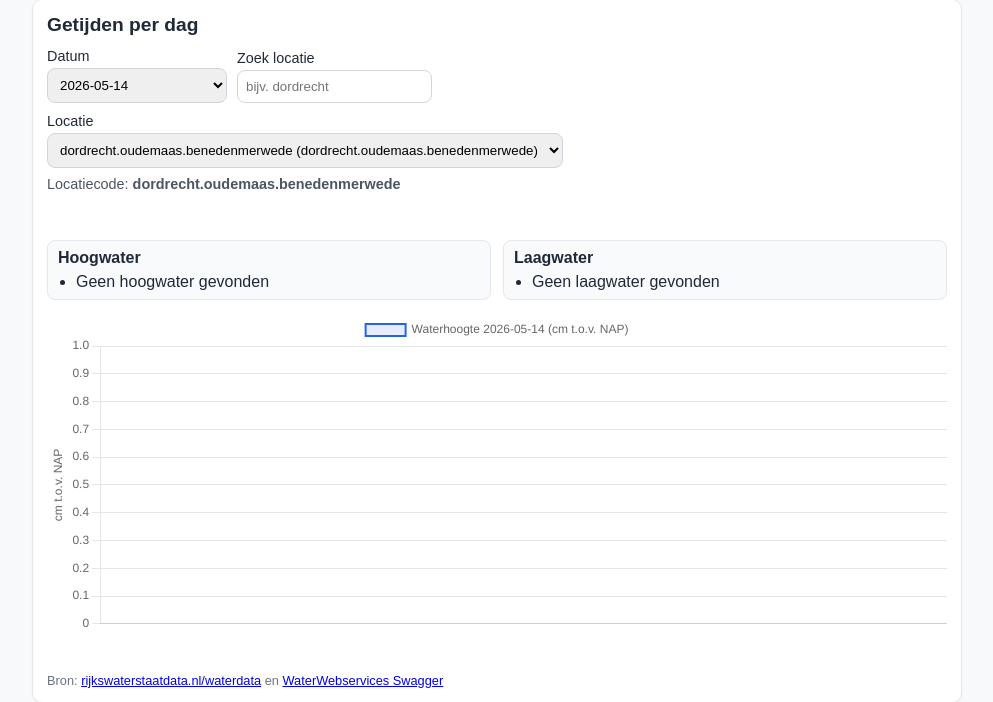
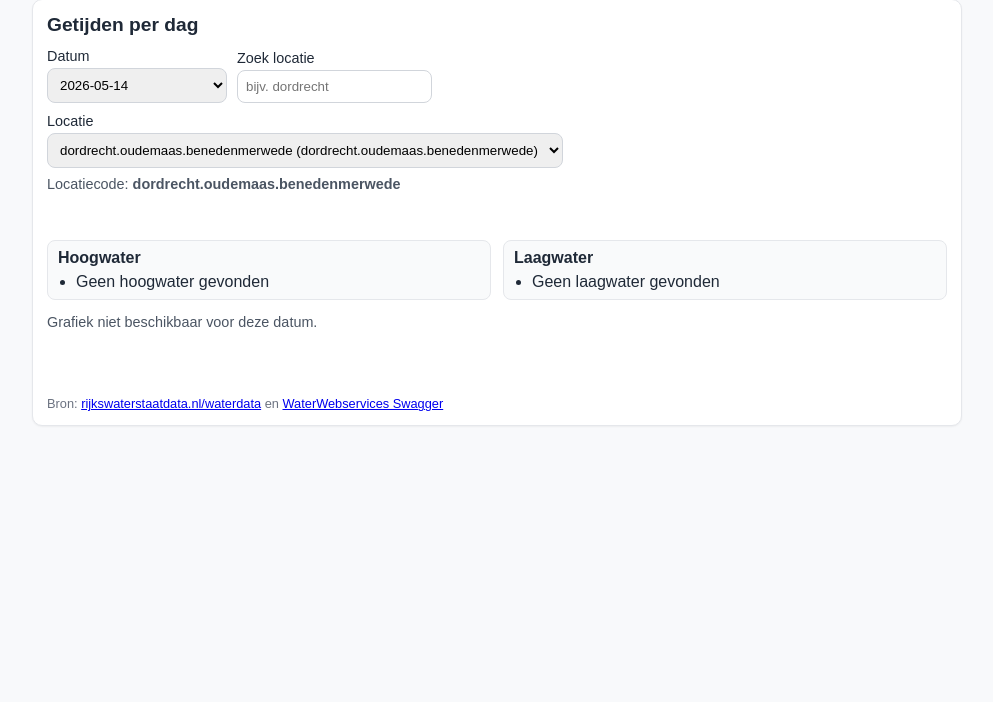
Before and after one commit to reinoud/getijden_iframe, a Flask app: page / in a window 1280 px wide. Shown: the part 17-719 px from the top of the page, without its empty margins (143-1136 px from the left). Run offline with Flask 3, Linux system fonts and the light colour scheme; data that the repository does not hold is empty.

Commit message:
werkt ook in de toekomst

```diff
--- a/app.py
+++ b/app.py
@@ -51,7 +51,10 @@ def _post_json(path: str, payload: Dict) -> Dict:
     body = json.dumps(payload).encode("utf-8")
     req = Request(url, data=body, headers={"Content-Type": "application/json"})
     with urlopen(req, timeout=30) as response:
-        return json.loads(response.read())
+        raw = response.read()
+        if not raw or not raw.strip():
+            return {}
+        return json.loads(raw)
 
 
 def _fetch_observations(location_code: str, day: date, process_type: str) -> List[TidePoint]:
@@ -146,6 +149,10 @@ def _serialize_points(points: List[TidePoint]) -> List[Dict]:
 
 def _date_options(anchor: date, span_days: int = 7) -> List[str]:
     return [(anchor + timedelta(days=delta)).isoformat() for delta in range(-span_days, span_days + 1)]
+
+
+def _has_displayable_height_data(points: List[TidePoint]) -> bool:
+    return any(point.source in {"verwachting", "meting"} for point in points)
 
 
 def _fetch_locations() -> List[Dict[str, str]]:
@@ -283,15 +290,24 @@ def api_tides():
     except Exception as exc:  # pragma: no cover
         return jsonify({"error": str(exc)}), 502
 
+    is_future = selected_day > datetime.now(TIMEZONE).date()
+    graph_points = points
+    message = None
+    if is_future and not _has_displayable_height_data(points):
+        graph_points = []
+        message = "geen toekomstige hoogteinformatie beschikbaar"
+
     return jsonify(
         {
             "date": selected_day.isoformat(),
             "location": location,
-            "point_count": len(points),
-            "points": _serialize_points(points),
+            "point_count": len(graph_points),
+            "points": _serialize_points(graph_points),
             "high_waters": _serialize_points(highs),
             "low_waters": _serialize_points(lows),
             "sources_checked": ["verwachting", "meting", "astronomisch"],
+            "message": message,
+            "is_future": is_future,
         }
     )
 
--- a/templates/index.html
+++ b/templates/index.html
@@ -114,6 +114,15 @@
         width: 100%;
         max-height: 320px;
       }
+      .chart-message {
+        margin-top: 8px;
+        font-size: 0.9rem;
+        color: #4b5563;
+        display: none;
+      }
+      .chart-message.is-visible {
+        display: block;
+      }
       .footer {
         margin-top: 10px;
         font-size: 0.8rem;
@@ -122,6 +131,11 @@
       .error {
         margin-top: 10px;
         color: #b91c1c;
+        min-height: 1.2em;
+      }
+      .notice {
+        margin-top: 8px;
+        color: #1d4ed8;
         min-height: 1.2em;
       }
     </style>
@@ -173,6 +187,8 @@
       </div>
 
       <canvas id="tideChart" aria-label="Grafiek waterstanden" role="img"></canvas>
+      <div class="chart-message" id="chartMessage">Grafiek niet beschikbaar voor deze datum.</div>
+      <div class="notice" id="notice"></div>
       <div class="error" id="error"></div>
 
       <div class="footer">
@@ -188,11 +204,14 @@
       const locationSelect = document.getElementById('locationSelect');
       const highList = document.getElementById('highList');
       const lowList = document.getElementById('lowList');
+      const noticeNode = document.getElementById('notice');
       const errorNode = document.getElementById('error');
       const locationCode = document.getElementById('locationCode');
       const loadingIndicator = document.getElementById('loadingIndicator');
       const loadingText = document.getElementById('loadingText');
-      const chartCtx = document.getElementById('tideChart').getContext('2d');
+      const chartCanvas = document.getElementById('tideChart');
+      const chartMessage = document.getElementById('chartMessage');
+      const chartCtx = chartCanvas.getContext('2d');
       const initialLocation = {{ selected_location|tojson }};
 
       let chart;
@@ -286,6 +305,18 @@
       }
 
       function renderChart(points, selectedDate) {
+        if (!points.length) {
+          if (chart) {
+            chart.destroy();
+            chart = undefined;
+          }
+          chartCanvas.style.display = 'none';
+          chartMessage.classList.add('is-visible');
+          return;
+        }
+
+        chartCanvas.style.display = 'block';
+        chartMessage.classList.remove('is-visible');
         const labels = points.map((p) => p.time);
         const values = points.map((p) => p.value_cm);
 
@@ -333,6 +364,7 @@
 
       async function loadDay(selectedDate, selectedLocation) {
         errorNode.textContent = '';
+        noticeNode.textContent = '';
         setTideLoading(true);
         try {
           const response = await fetch(
@@ -348,6 +380,7 @@
           }
 
           locationCode.textContent = payload.location;
+          noticeNode.textContent = payload.message || '';
           renderList(highList, payload.high_waters || [], 'hoogwater');
           renderList(lowList, payload.low_waters || [], 'laagwater');
           renderChart(payload.points || [], selectedDate);
@@ -358,6 +391,7 @@
           window.history.replaceState({}, '', url.toString());
         } catch (err) {
           errorNode.textContent = err.message || 'Onbekende fout';
+          noticeNode.textContent = '';
           renderList(highList, [], 'hoogwater');
           renderList(lowList, [], 'laagwater');
           renderChart([], selectedDate);
```
Also changed, not shown: tests/test_app.py (+17 -0 lines).
